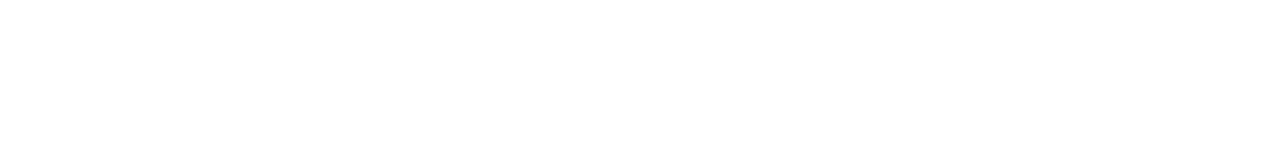
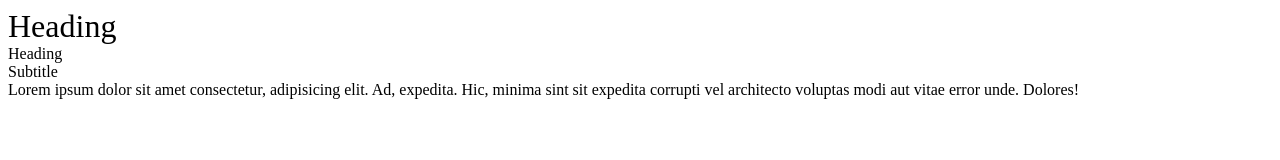
Before and after one commit to TheoLudescher/01_Basics, a plain HTML site: page 02_Selectors/selectors.html in a window 1280 px wide. Drawn offline with Linux system fonts and the light colour scheme.

Commit message:
stylesheet created

```diff
--- a/02_Selectors/selectors.html
+++ b/02_Selectors/selectors.html
@@ -4,8 +4,14 @@
     <meta charset="UTF-8">
     <meta name="viewport" content="width=device-width, initial-scale=1.0">
     <title>Document</title>
+    <link rel="stylesheet" href="style.css">
 </head>
 <body>
 
+    <div style="font-size: 2rem">Heading</div>
+    <div id="header">Heading</div>
+    <div id="subtitle">Subtitle</div>
+    <div class="subtitle" id="text">Lorem ipsum dolor sit amet consectetur, adipisicing elit. Ad, expedita. Hic, minima sint sit expedita corrupti vel architecto voluptas modi aut vitae error unde. Dolores!</div>
+
 </body>
 </html>
```
Also changed, not shown: 02_Selectors/style.css (added).
